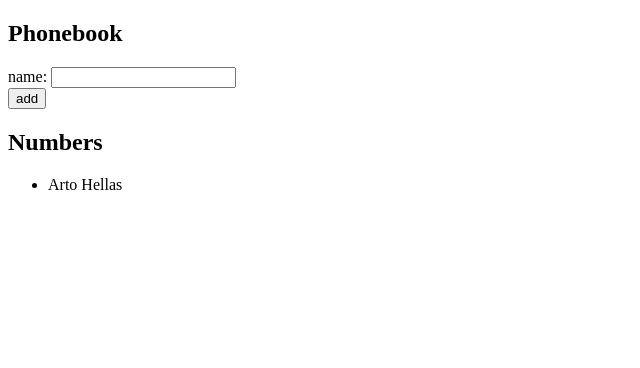
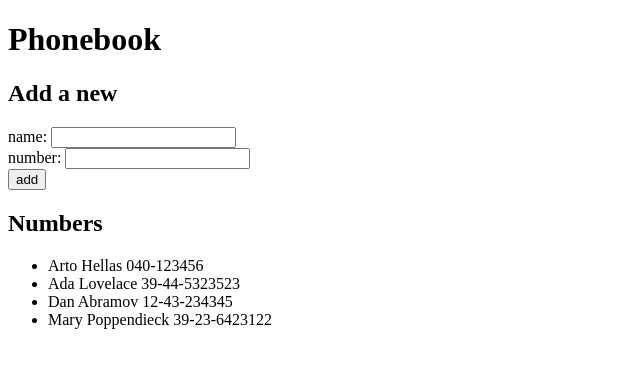
Before and after one commit to faysalmehedi/fullstackopen, a React (Create React App) app in the folder part02/phonebook/: page / in a window 1280 px wide. Shown: the top 368 px of the page, without its empty margins (0-640 px from the left). Built offline with nearby package versions, Linux system fonts and the light colour scheme.

Commit message:
2.8 done

```diff
--- a/part02/phonebook/src/App.js
+++ b/part02/phonebook/src/App.js
@@ -2,14 +2,18 @@
 
 const App = () => {
   const [ persons, setPersons ] = useState([
-    { name: 'Arto Hellas' }
+    { name: 'Arto Hellas', number: '040-123456' },
+    { name: 'Ada Lovelace', number: '39-44-5323523' },
+    { name: 'Dan Abramov', number: '12-43-234345' },
+    { name: 'Mary Poppendieck', number: '39-23-6423122' }
   ]);
 
   const [ newName, setNewName ] = useState('');
+  const [ newNumber, setNewNumber ] = useState('');
 
   const addPerson = (event) => {
     event.preventDefault();
-    let matched = persons.find(person => person.name === newName);
+    let matched = persons.find(person => person.name.toLowerCase() === newName.toLowerCase());
     if (!newName) {
       alert('No Input Given');
 
@@ -19,21 +23,29 @@
     } else {
       const personObject = {
         name: newName,
+        number: newNumber
       }
 
       setPersons(persons.concat(personObject));
     }
 
     setNewName('');
+    setNewNumber('');
   };
+
 
   const handlePersonChange = (event) => {
     setNewName(event.target.value);
   };
 
+  const handleNumberChange = (event) => {
+    setNewNumber(event.target.value);
+  };
+
   return (
     <div>
-      <h2>Phonebook</h2>
+      <h1>Phonebook</h1>
+      <h2>Add a new</h2>
       <form onSubmit={addPerson}>
         <div>
           name: <input
@@ -42,12 +54,17 @@
           />
         </div>
         <div>
+          number: <input
+          value={newNumber}
+          onChange={handleNumberChange} />
+        </div>
+        <div>
           <button type="submit">add</button>
         </div>
       </form>
       <h2>Numbers</h2>
       <ul>
-        {persons.map(person => <li key={person.name}>{person.name}</li>)}
+        {persons.map(person => <li key={person.name}>{person.name} {person.number}</li>)}
       </ul>
     </div>
   )
```
